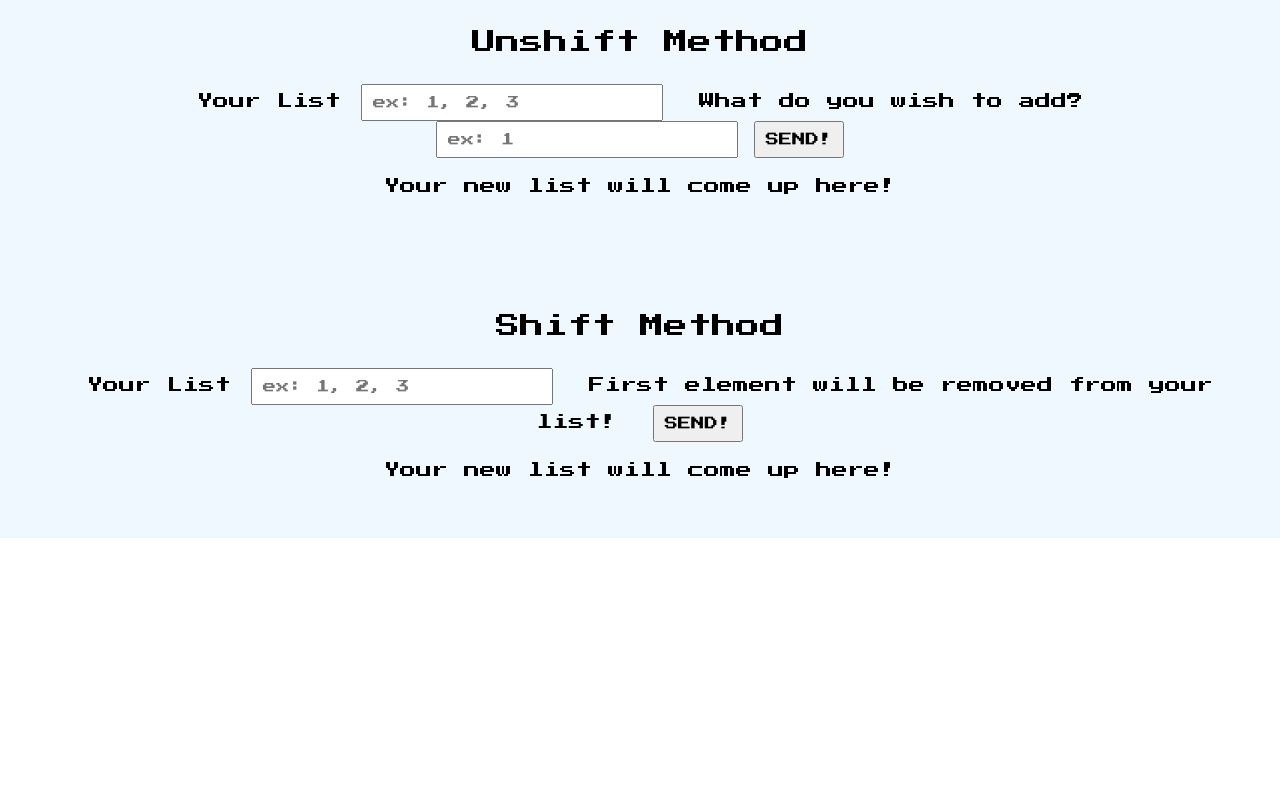
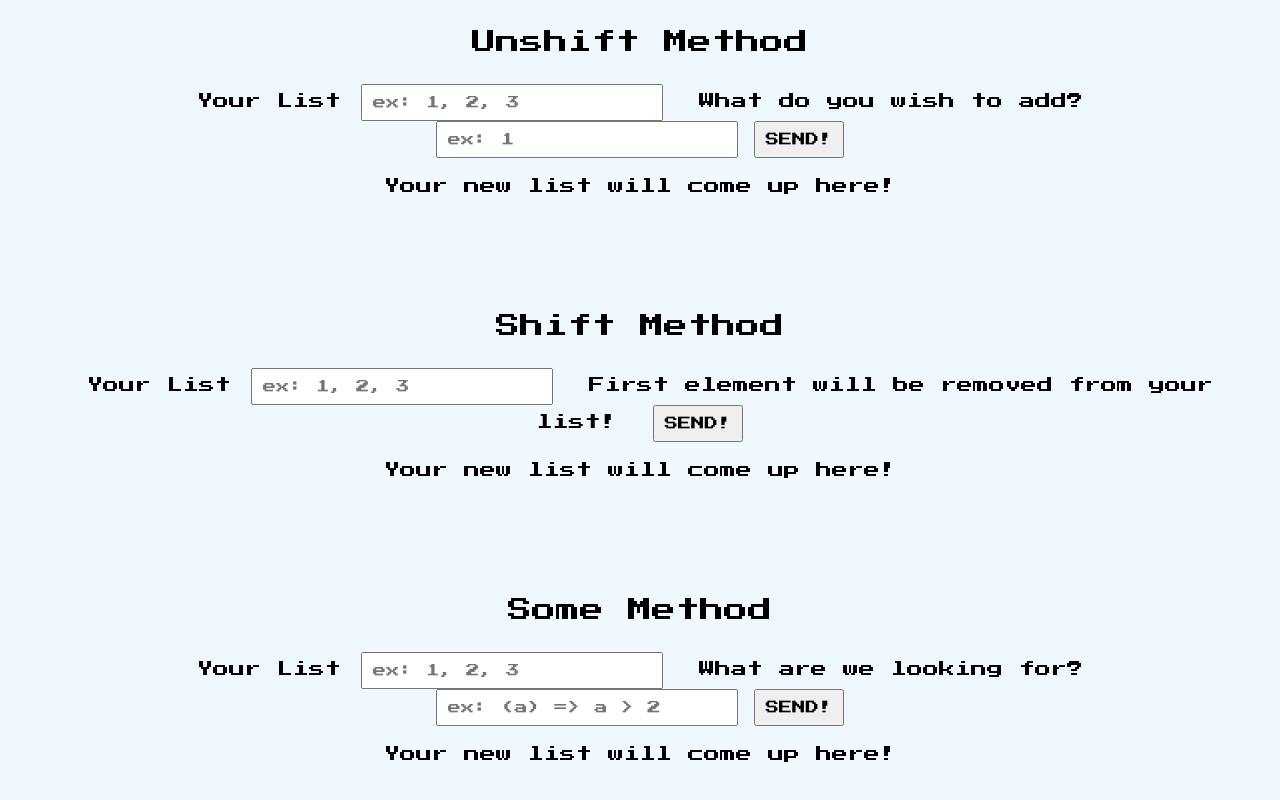
Before and after one commit to marzboi/202304-w2ch5-marco-fratini, a website with bundled scripts: page index.html in a window 1280 px wide. Shown: the part 942-1742 px from the top of the page. Before the commit the page ends 1480 px from the top, so only its background shows below. Built offline with nearby package versions, Linux system fonts and the light colour scheme.

Commit message:
Add some function to html and apply styles

```diff
--- a/index.html
+++ b/index.html
@@ -93,6 +93,24 @@
       </div>
     </section>
 
+    <section>
+      <div class="some-container">
+        <h3>Some Method</h3>
+
+        <label for="new-some">Your List</label><input type="text" id="new-some" class="new-some"
+          placeholder="ex: 1, 2, 3" value="">
+
+        <label for="new-some-add">What are we looking for?</label> <input type="text" id="new-some-add"
+          class="new-some-add" placeholder="ex: (a) => a > 2">
+
+        <button class="some-send">SEND!</button>
+        <div>
+          <p class="some-answer">Your new list will come up here!</p>
+          <ol class="array-elements-some"></ol>
+        </div>
+      </div>
+    </section>
+
   </main>
   <script src="app/main.js" type="module"></script>
 </body>
--- a/sass/styles.scss
+++ b/sass/styles.scss
@@ -172,4 +172,40 @@ main {
       }
     }
   }
+
+  .some-container {
+    h3 {
+      padding: 20px;
+      font-size: rem(24);
+      margin-bottom: 10px;
+    }
+    label {
+      padding: 20px;
+    }
+    input {
+      font-family: inherit;
+      padding: 10px;
+    }
+
+    button {
+      font-family: inherit;
+      padding: 10px;
+    }
+
+    div {
+      p {
+        padding: 20px;
+        font-size: rem(16);
+      }
+      ol {
+        display: flex;
+        justify-content: center;
+        li {
+          padding-left: 20px;
+          padding-bottom: 10px;
+          font-size: rem(16);
+        }
+      }
+    }
+  }
 }
```
Also changed, not shown: styles.css, 1 other file.
